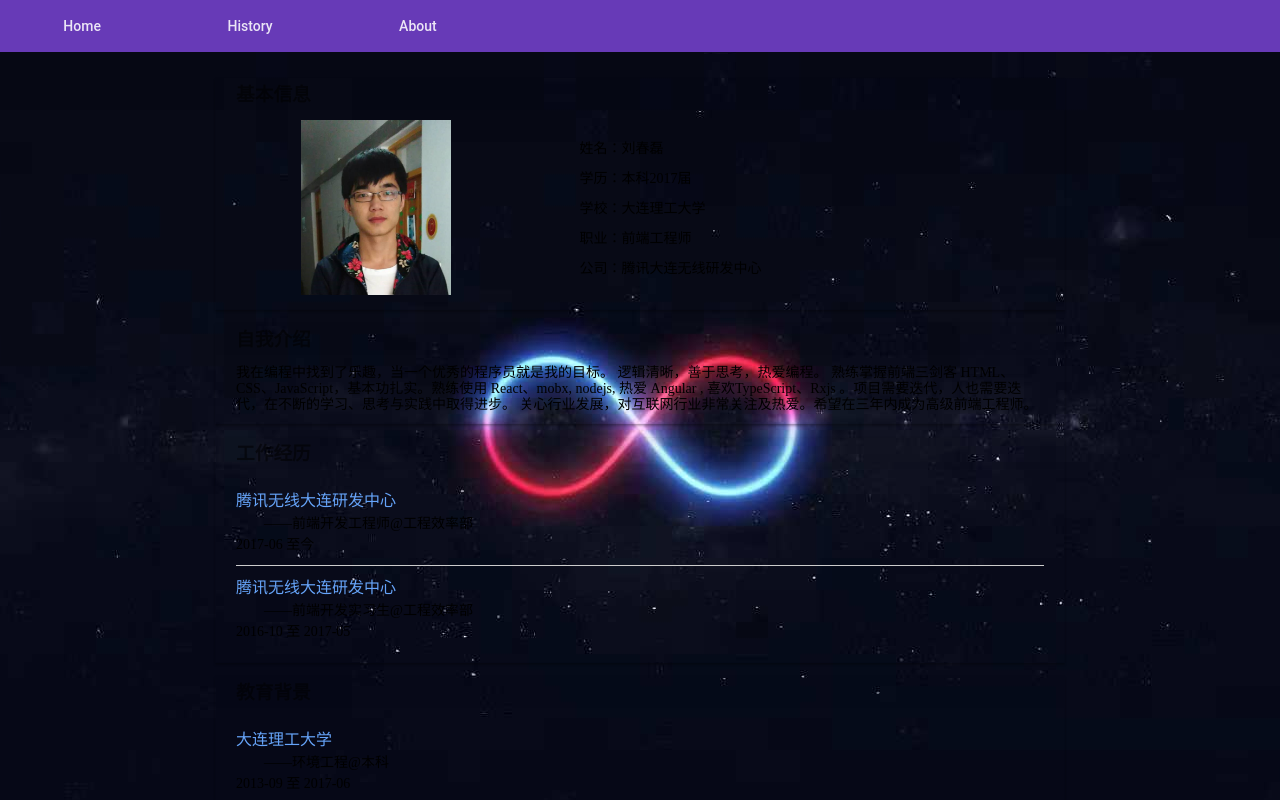
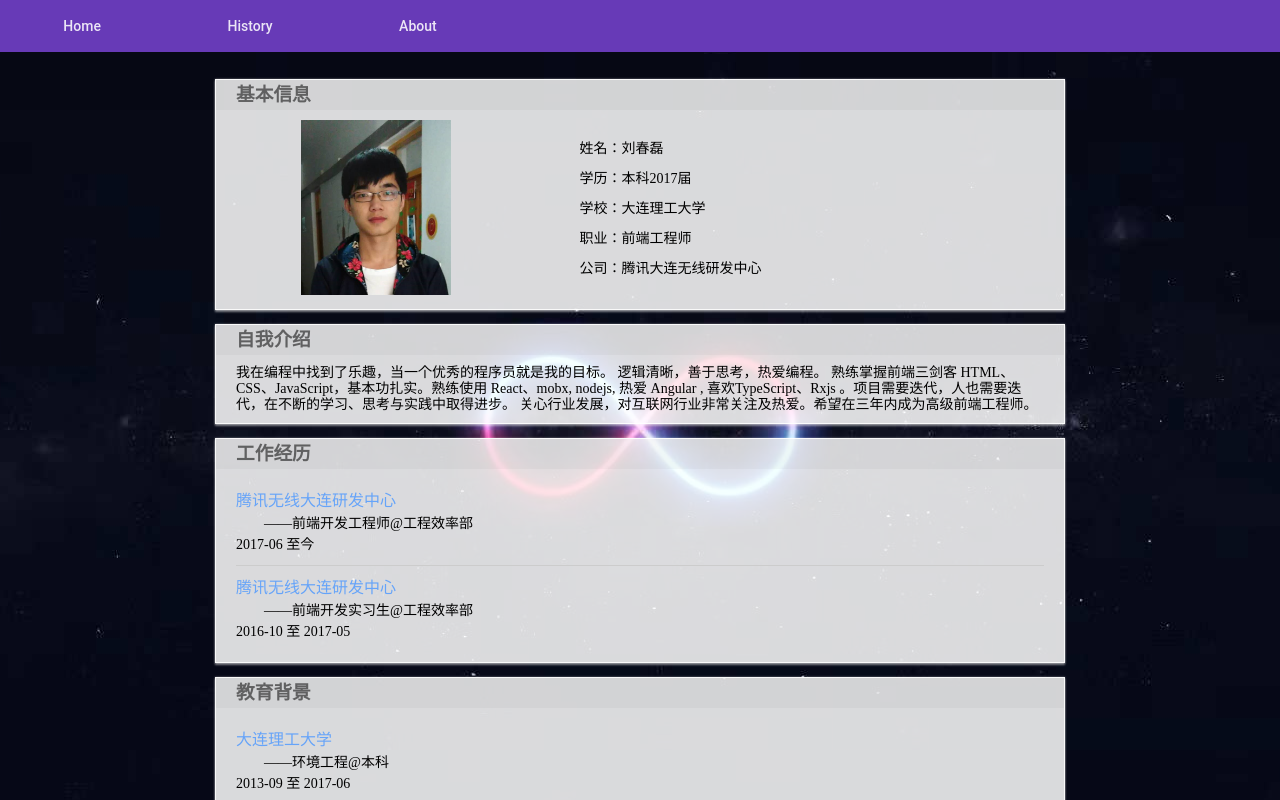
Before and after one commit to rannuo/my-resume, an Angular app: page /history in a window 1280 px wide. Built offline with nearby package versions, Linux system fonts and the light colour scheme.

Commit message:
美化 history

```diff
--- a/src/app/card-viewer/card-viewer.component.css
+++ b/src/app/card-viewer/card-viewer.component.css
@@ -3,13 +3,15 @@
   padding: 2px 0;
 }
 .wraper {
-  border: 1px solid rgba(0, 0, 0, 0.03);
-  box-shadow: 0 2px 2px rgba(0, 0, 0, 0.24), 0 0 2px rgba(0, 0, 0, 0.12);
+  background: rgba(255, 255, 255, .85);
+  border: 1px solid rgba(255, 255, 255, .85);
+  box-shadow: 0 2px 2px rgba(255, 255, 255, .45),
+    0 0 2px rgba(255, 255, 255, .45);
   margin: 5px;
   transition: box-shadow .5s;
 }
 .wraper:hover {
-  box-shadow: 0 8px 8px rgba(0, 0, 0, 0.24), 0 0 8px rgba(0, 0, 0, 0.12);
+  box-shadow: 0 8px 8px rgba(255, 255, 255, .45), 0 0 8px rgba(255, 255, 255, .45);
 }
 .title {
   display: flex;
```
